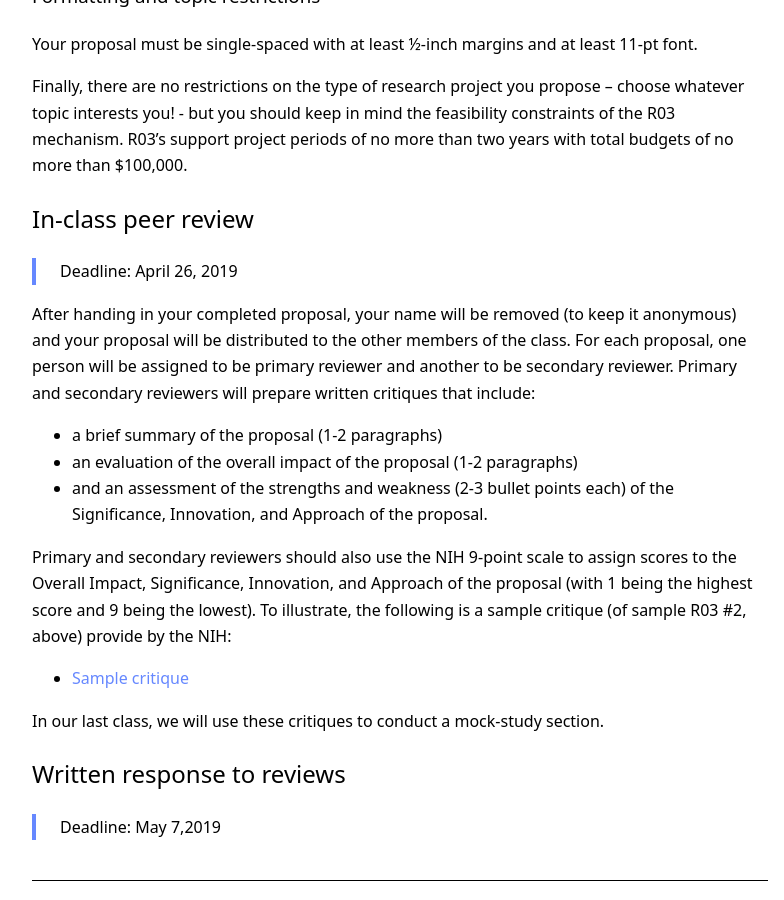
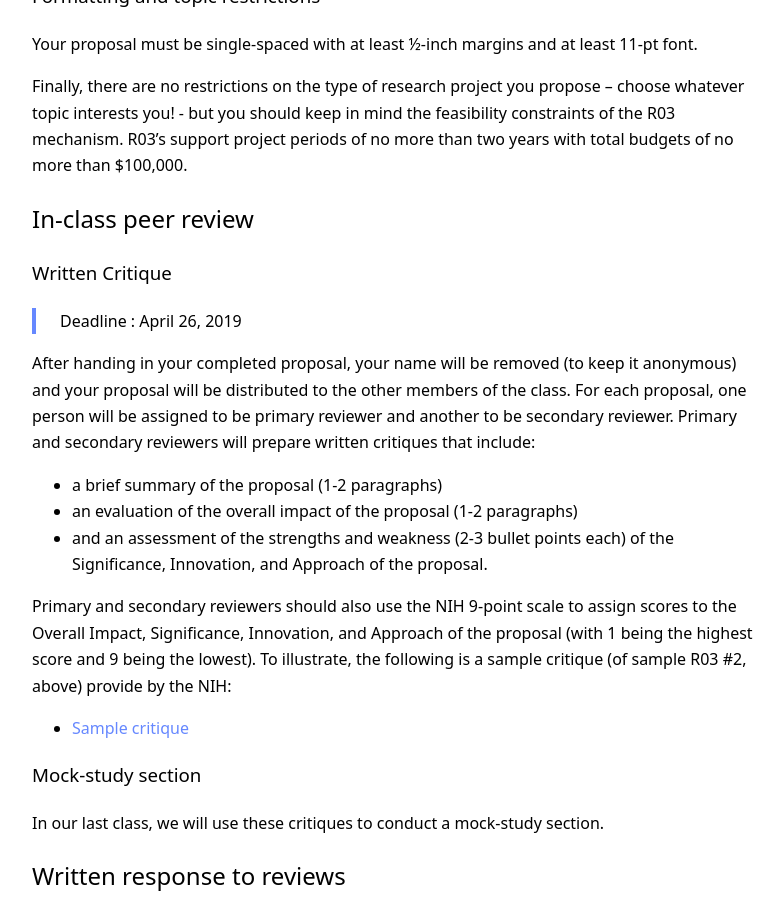
Before and after one commit to kschuler/ling001, a Jekyll site: the page built from spring2019/research-proposal.md, in a window 1280 px wide and 900 px high, scrolled down 2123 px. Shown: the whole window, without its empty margins (240-1024 px from the left). Built offline with Jekyll 4.4.1, drawn with Linux system fonts in a browser that asks for light colours.

Commit message:
spring2019/research-proposal.md updated from https://stackedit.io/

```diff
--- a/spring2019/research-proposal.md
+++ b/spring2019/research-proposal.md
@@ -45,7 +45,9 @@ Finally, there are no restrictions on the type of research project you propose
 
 ## In-class peer review
 
-> **Deadline: April 26, 2019**
+### Written Critique
+
+> **Deadline : April 26, 2019**
 
 After handing in your completed proposal, your name will be removed (to keep it anonymous) and your proposal will be distributed to the other members of the class.  For each proposal, one person will be assigned to be primary reviewer and another to be secondary reviewer.  Primary and secondary reviewers will prepare written critiques that include:
 *  **a brief summary of the proposal** (1-2 paragraphs)
@@ -56,13 +58,15 @@ Primary and secondary reviewers should also use the NIH 9-point scale to assign
 
 * [Sample critique](https://www.niaid.nih.gov/sites/default/files/1r03ai111015-01_rappleye_ss.pdf)
 
+### Mock-study section
+
 In our last class, we will use these critiques to conduct a mock-study section.
 
 ## Written response to reviews
 
 > **Deadline: May 7,2019**
 <!--stackedit_data:
-eyJoaXN0b3J5IjpbMjA5MzgyMjE0NCwxMDM4NTY2ODIwLC0xND
-k3MjI0ODM3LC01NTczODU5NDIsMTA1MzM5MjYwMCwtODIzOTEz
-NjYsLTIxMzk5MTUxNiwxNzIxMjk5MTZdfQ==
+eyJoaXN0b3J5IjpbNDIwMjQxMTgyLDEwMzg1NjY4MjAsLTE0OT
+cyMjQ4MzcsLTU1NzM4NTk0MiwxMDUzMzkyNjAwLC04MjM5MTM2
+NiwtMjEzOTkxNTE2LDE3MjEyOTkxNl19
 -->
```
